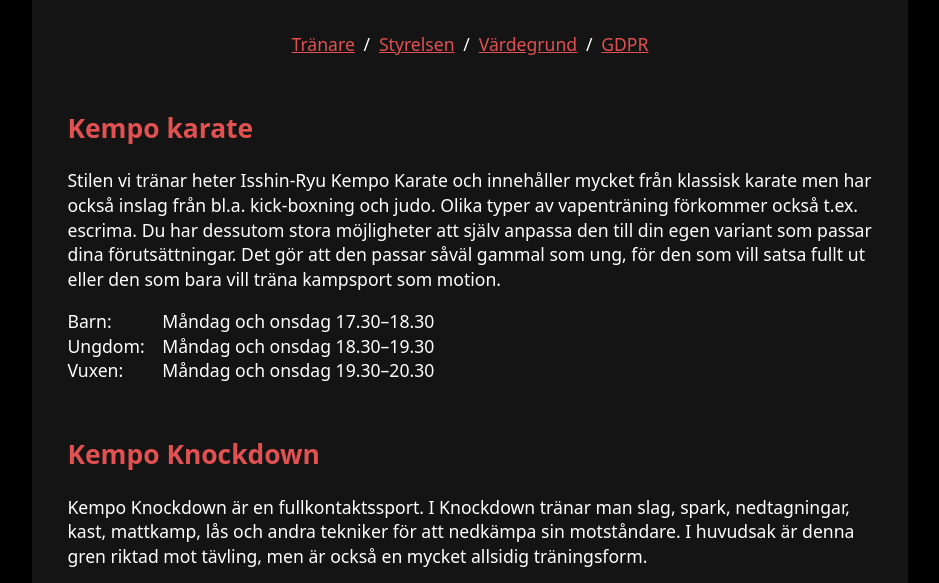
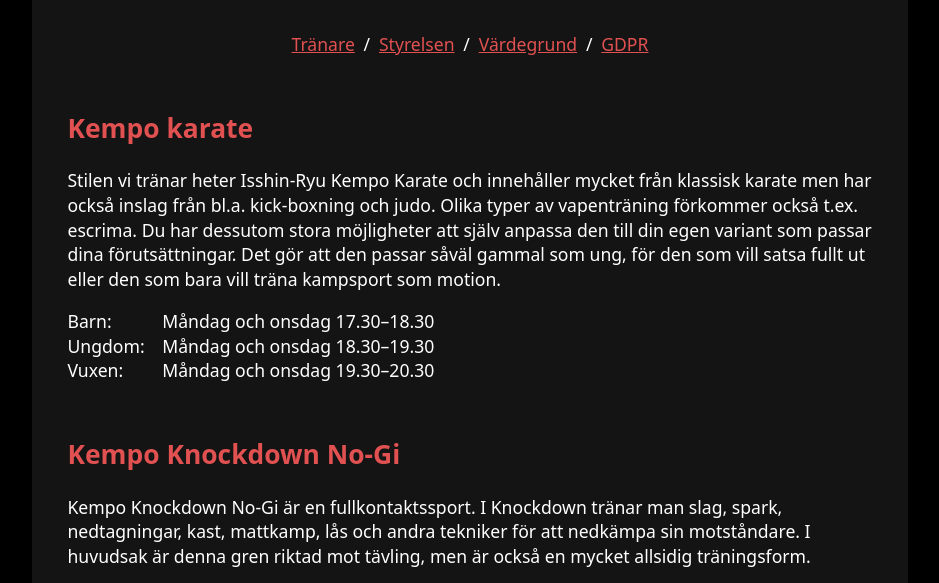
Before and after one commit to kempokarate/kempokarate.github.io, a plain HTML site: page index.html in a window 1280 px wide. Shown: the part 203-786 px from the top of the page, without its empty margins (170-1109 px from the left). Drawn offline with Linux system fonts and the light colour scheme; a web font is replaced by a local one.

Commit message:
Add no-gi

```diff
--- a/index.html
+++ b/index.html
@@ -100,9 +100,9 @@
             </article>
 
             <article>
-                <h2>Kempo Knockdown</h2>
+                <h2>Kempo Knockdown No-Gi</h2>
                 <p>
-                    Kempo Knockdown är en fullkontaktssport. I Knockdown tränar man slag, spark,
+                    Kempo Knockdown No-Gi är en fullkontaktssport. I Knockdown tränar man slag, spark,
                     nedtagningar, kast, mattkamp, lås och andra tekniker för att nedkämpa sin
                     motståndare. I huvudsak är denna gren riktad mot tävling, men är också en mycket
                     allsidig träningsform.
```
